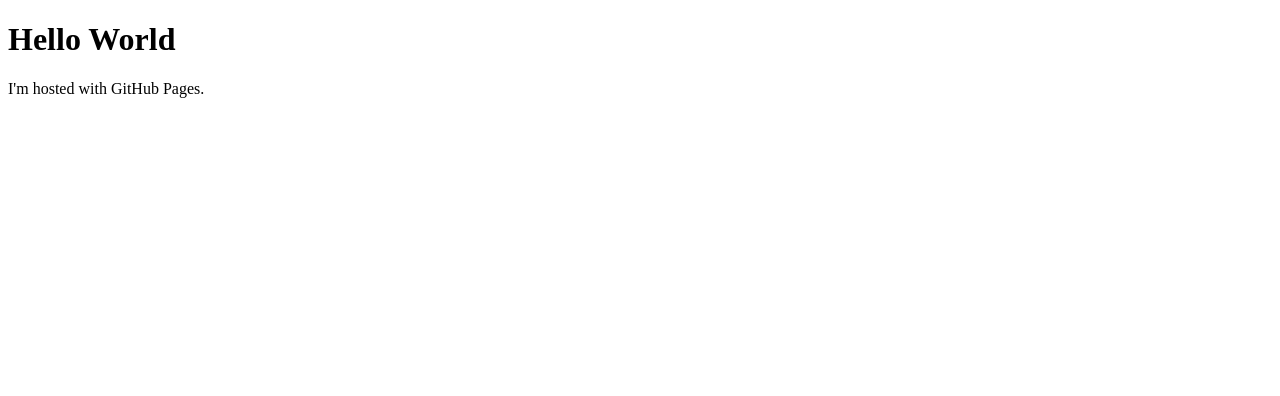
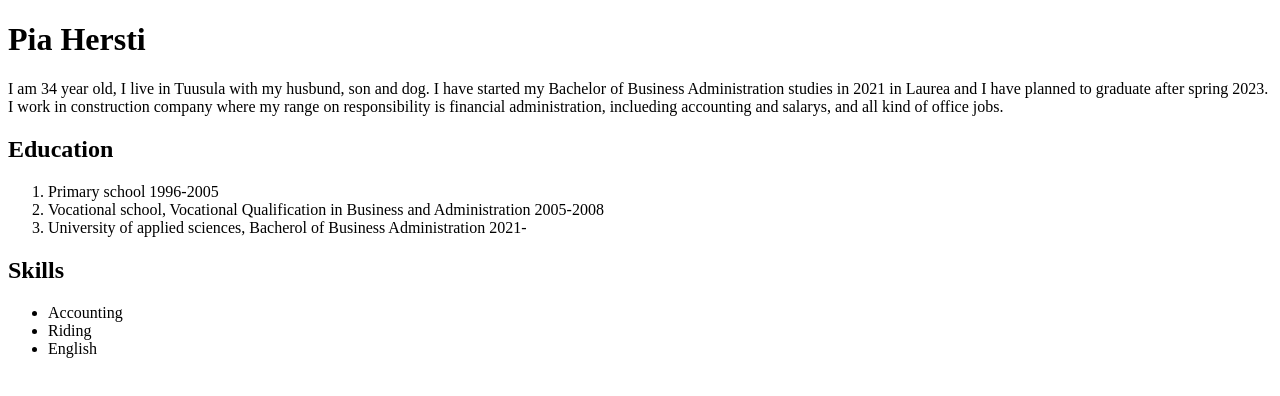
Before and after one commit to piahersti/piahersti.github.io, a plain HTML site: page index.html in a window 1280 px wide. Drawn offline with Linux system fonts and the light colour scheme.

Commit message:
Add files via upload

```diff
--- a/index.html
+++ b/index.html
@@ -1,7 +1,38 @@
 <!DOCTYPE html>
-<html>
-<body>
-<h1>Hello World</h1>
-<p>I'm hosted with GitHub Pages.</p>
-</body>
+<html lang="en">
+    <head>
+        <meta charset="utf-8">
+        <title>index</title>
+        <link rel="stylesheet" href="styles.css">
+    </head>
+
+    <body>
+
+        <h1>Pia Hersti</h1>
+
+        <p>I am 34 year old, I live in Tuusula with my husbund, son and dog.
+        I have started my Bachelor of Business Administration studies in 2021 in Laurea and I have planned to graduate after spring 2023.
+        I work in construction company where my range on responsibility is financial administration, inclueding accounting and salarys,
+        and all kind of office jobs.</p>
+
+        <h2>Education</h2>
+
+        <ol>
+            <li>Primary school 1996-2005</li>
+            <li>Vocational school, Vocational Qualification in Business and Administration 2005-2008</li>
+            <li>University of applied sciences, Bacherol of Business Administration 2021-</li>
+        </ol>
+
+        <h2>Skills</h2>
+
+        <ul>
+            <li>Accounting</li>
+            <li>Riding</li>
+            <li>English</li>
+        </ul>
+
+        <div class="profile-image"></div>
+
+    </body>
+
 </html>
```
